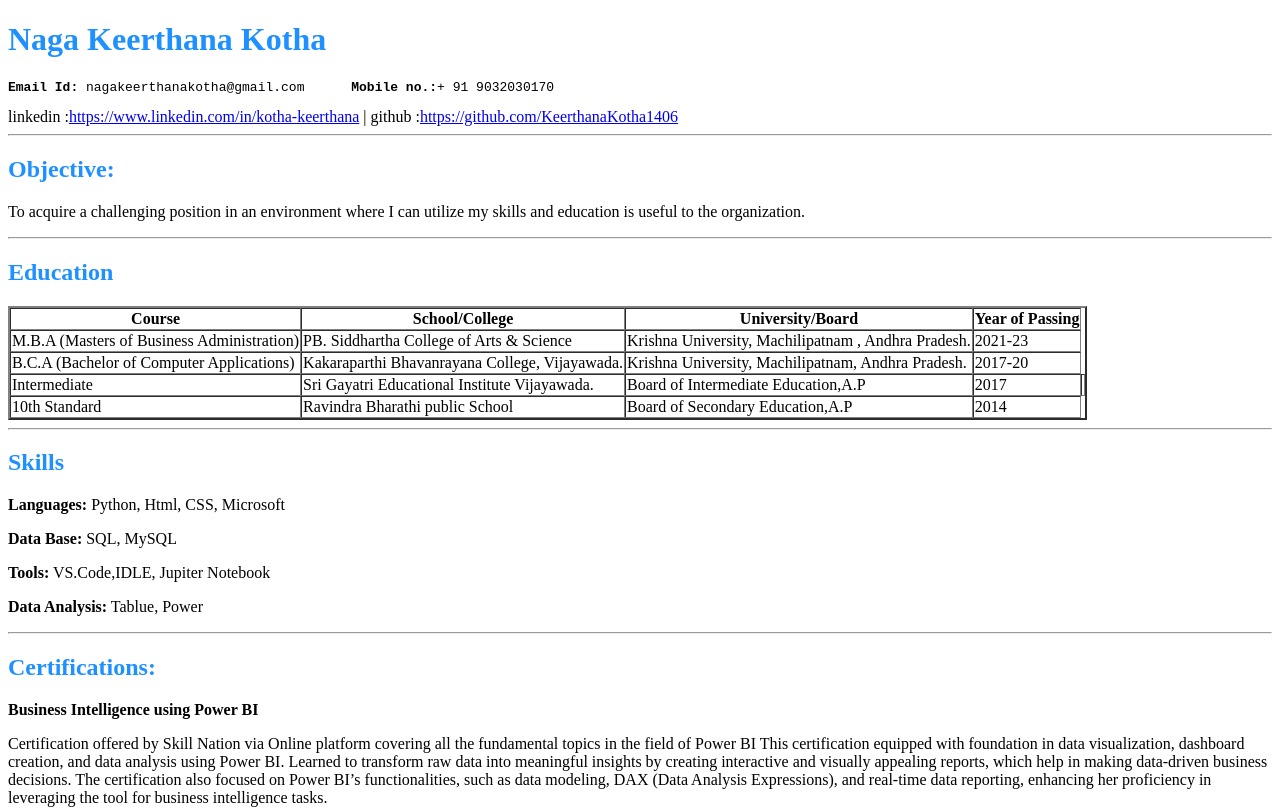
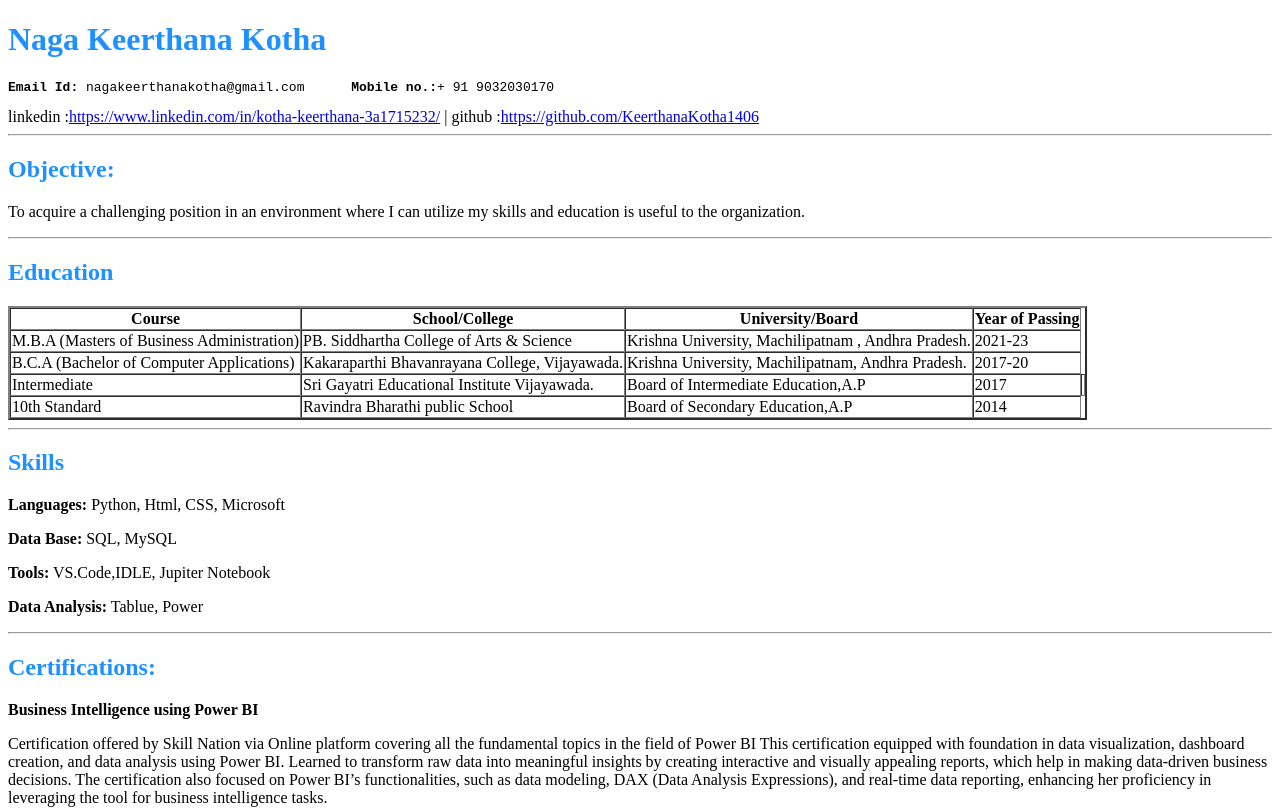
Before and after one commit to KeerthanaKotha1406/Resume, a plain HTML site: page index.html in a window 1280 px wide. Shown: the top 810 px of the page. Drawn offline with Linux system fonts and the light colour scheme.

Commit message:
changed link

```diff
--- a/index.html
+++ b/index.html
@@ -11,7 +11,7 @@
 
         <b><h1 style="color:dodgerblue;">Naga Keerthana Kotha</h1></b>
         <pre><b>Email Id:</b> nagakeerthanakotha@gmail.com      <b>Mobile no.:</b>+ 91 9032030170</pre>
-        <label>linkedin :</label><a href="https://www.linkedin.com/in/kotha-keerthana">https://www.linkedin.com/in/kotha-keerthana</a>  |
+        <label>linkedin :</label><a href="https://www.linkedin.com/in/kotha-keerthana-3a1715232/">https://www.linkedin.com/in/kotha-keerthana-3a1715232/</a>  |
         <label>github :<a href="https://github.com/KeerthanaKotha1406">https://github.com/KeerthanaKotha1406</a>
         <hr>
 
```
